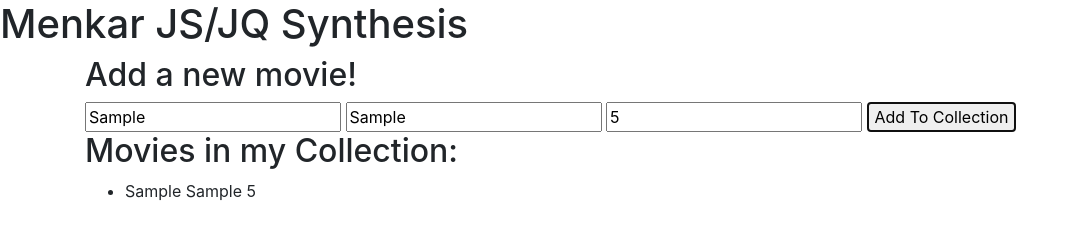
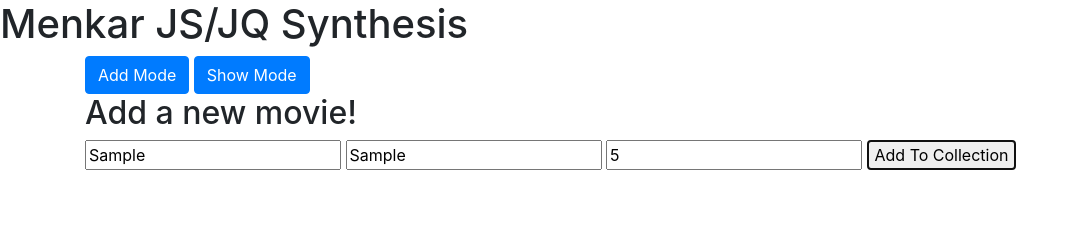
Before and after one commit to CurtisMorice/menkarJQSynthesis, a plain HTML site: page index.html in a window 1280 px wide. Both pictures are taken after typing "Sample", "Sample", "5" into the empty fields and a click on the button "Add To Collection". Shown: the whole page, without its empty margins (0-1076 px from the left). Drawn offline with Linux system fonts and the light colour scheme.

Commit message:
end of lecture, also fixed swapped behavior of add/show buttons

```diff
--- a/index.html
+++ b/index.html
@@ -12,6 +12,14 @@
 <body>
     <h1>Menkar JS/JQ Synthesis</h1>
     <div class="container">
+        <div id="menu">
+            <button class="btn btn-primary" id="addModeButton">
+                Add Mode
+            </button>
+            <button class="btn btn-primary" id="showModeButton">
+                Show Mode
+            </button>
+        </div>
         <div id="input">
             <h2>Add a new movie!</h2>
             <input type="text" placeholder="title" id="titleIn">
@@ -21,9 +29,9 @@
         </div>
         <div id="output">
             <h2>Movies in my Collection:</h2>
-            <ul id="moviesOut">
+            <div id="moviesOut" class="row">
 
-            </ul>
+            </div>
         </div>
     </div>
 </body>
--- a/scripts/client.js
+++ b/scripts/client.js
@@ -15,7 +15,15 @@ let movies = [];
 function readyNow(){
     console.log( 'JQ' );
     $( '#addButton' ).on( 'click', addMovie );
+    $( '#addModeButton' ).on( 'click', addModeGo );
+    $( '#showModeButton' ).on( 'click', showModeGo );
+    addModeGo();
 }
+
+function addModeGo(){
+    $( '#input' ).fadeIn();
+    $( '#output' ).hide();
+} // end addModeGo
 
 function addMovie(){
     console.log( 'in addMovie' );
@@ -38,14 +46,17 @@ function displayMovies(){
     // loop through array
     for( movie of movies ){
         // append each movie to DOM
-        let outputString = '<li>';
-            outputString += movie.title;
-            outputString += ' ';
-            outputString += movie.director;
-            outputString += ' ';
-            outputString += movie.year;
-        outputString += '</li>';
+        let outputString = '<div class="col-3">';
+            outputString += '<div class="card-header">' + movie.title + '</div>';
+            outputString += '<div class="card-body">' + movie.director + '</div>';
+            outputString += '<div class="card-footer">' + movie.year + '</div>';
+        outputString += '</div>';
         el.append( outputString );
     } // end for
 
 } // end displayMovies
+
+function showModeGo(){
+    $( '#input' ).hide();
+    $( '#output' ).fadeIn();
+} // end addModeGo
```
Also changed, not shown: 1 other file.
